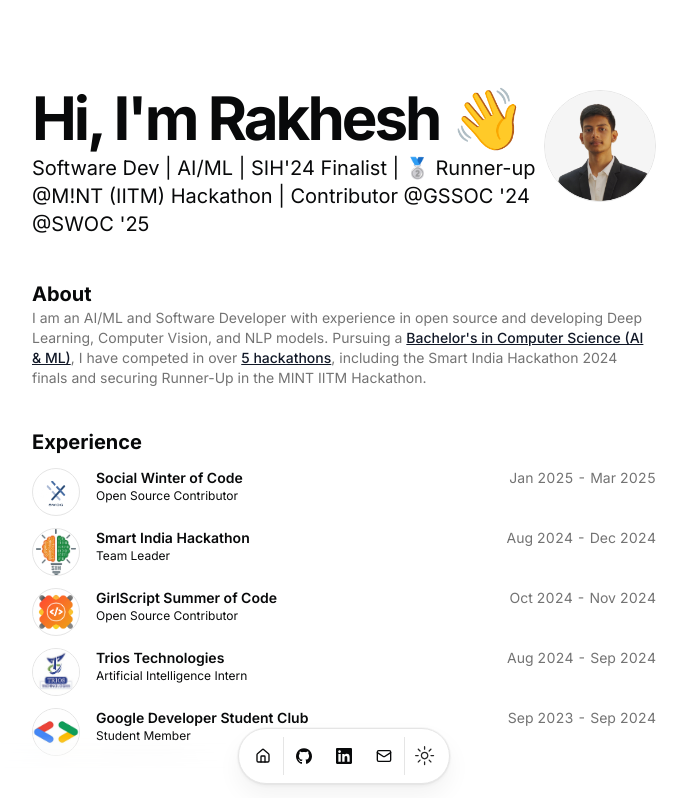
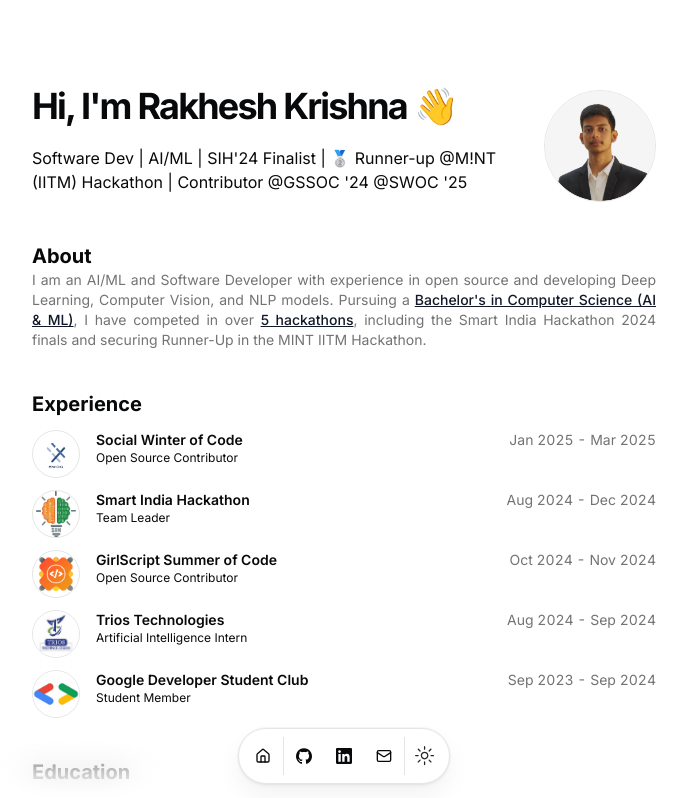
Before and after one commit to rakheshkrishna2005/portfolio, a Next.js app: page / in a window 1280 px wide. Shown: the top 798 px of the page, without its empty margins (296-983 px from the left). Built offline with nearby package versions, Linux system fonts and the light colour scheme.

Commit message:
enhance alignments

```diff
--- a/src/app/page.tsx
+++ b/src/app/page.tsx
@@ -20,12 +20,12 @@
             <div className="flex-col flex flex-1 space-y-1.5">
               <BlurFadeText
                 delay={BLUR_FADE_DELAY}
-                className="text-3xl font-bold tracking-tighter sm:text-5xl xl:text-6xl/none"
+                className="text-2xl font-bold tracking-tighter sm:text-4xl xl:text-4xl/none"
                 yOffset={8}
-                text={`Hi, I'm ${DATA.name.split(" ")[0]} 👋`}
+                text={`Hi, I'm ${DATA.name} 👋`}
               />
               <BlurFadeText
-                className="max-w-[600px] md:text-xl"
+                className="max-w-[600px] text-sm md:text-base pt-4"
                 delay={BLUR_FADE_DELAY}
                 text={DATA.description}
               />
@@ -39,12 +39,12 @@
           </div>
         </div>
       </section>
-      <section id="about">
+      <section id="about" className="px-0">
         <BlurFade delay={BLUR_FADE_DELAY * 3}>
-          <h2 className="text-xl font-bold">About</h2>
+          <h2 className="text-xl font-bold sm:text-left">About</h2>
         </BlurFade>
         <BlurFade delay={BLUR_FADE_DELAY * 4}>
-          <Markdown className="prose max-w-full text-pretty font-sans text-sm text-muted-foreground dark:prose-invert">
+          <Markdown className="prose max-w-screen-md text-justify text-pretty font-sans text-sm text-muted-foreground dark:prose-invert">
             {DATA.summary}
           </Markdown>
         </BlurFade>
--- a/src/data/resume.tsx
+++ b/src/data/resume.tsx
@@ -2,7 +2,7 @@
 import { HomeIcon, NotebookIcon } from "lucide-react";
 
 export const DATA = {
-  name: "Rakhesh Krishna P",
+  name: "Rakhesh Krishna",
   initials: "P",
   url: "https://rakheshkrishna.vercel.app",
   location: "Chennai, India",
```
